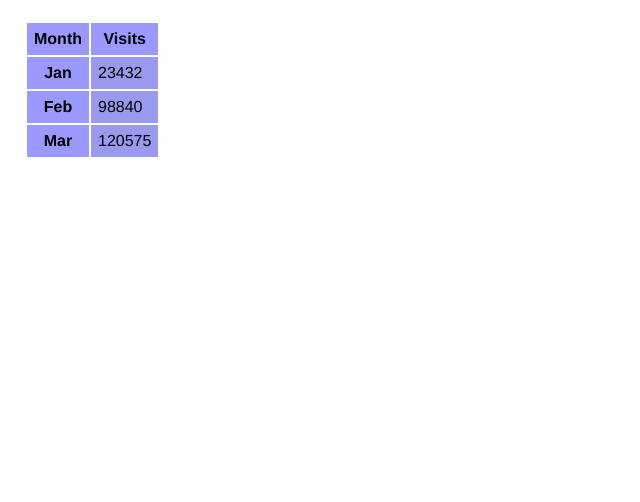
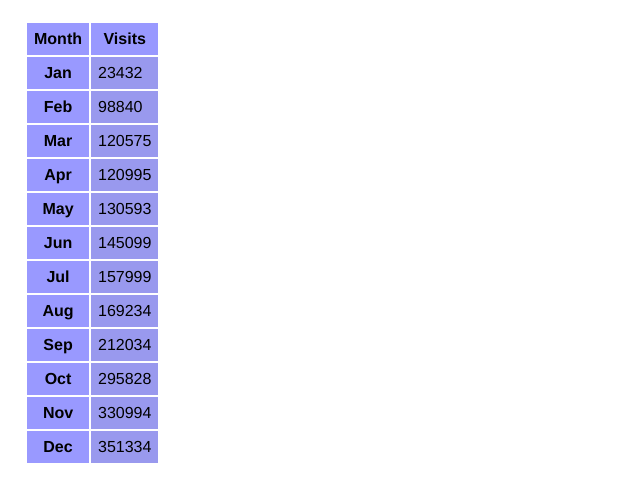
Before and after one commit to frameworkdartboard/howdidthisgethere, a plain HTML site: page index.html in a window 1280 px wide. Shown: the part 60-562 px from the top of the page, without its empty margins (0-640 px from the left). Drawn offline with Linux system fonts and the light colour scheme.

Commit message:
added the rest of the months

```diff
--- a/index.html
+++ b/index.html
@@ -10,6 +10,15 @@
       <tr><th>Jan</th><td>23432</td></tr>
       <tr><th>Feb</th><td>98840</td></tr>
       <tr><th>Mar</th><td>120575</td></tr>
+      <tr><th>Apr</th><td>120995</td></tr>
+      <tr><th>May</th><td>130593</td></tr>
+      <tr><th>Jun</th><td>145099</td></tr>
+      <tr><th>Jul</th><td>157999</td></tr>
+      <tr><th>Aug</th><td>169234</td></tr>
+      <tr><th>Sep</th><td>212034</td></tr>
+      <tr><th>Oct</th><td>295828</td></tr>
+      <tr><th>Nov</th><td>330994</td></tr>
+      <tr><th>Dec</th><td>351334</td></tr>
     </table>
   </body>
 </html>
```
Also changed, not shown: 1 other file.
